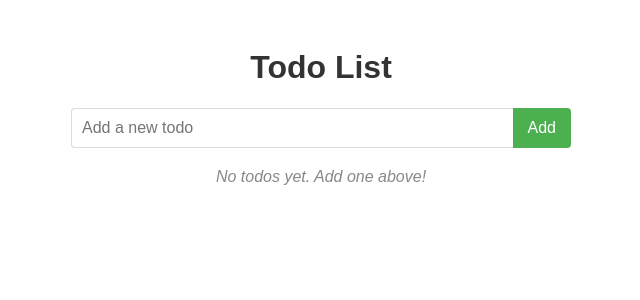
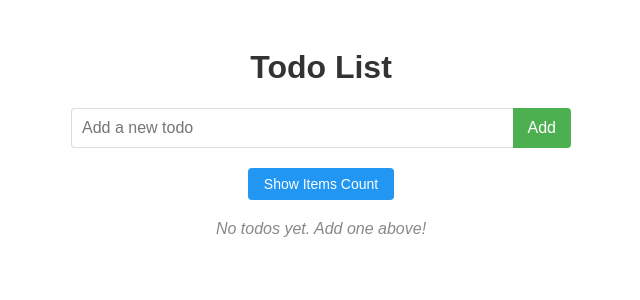
Before and after one commit to y-app-builder/react-app-09a79417, a React (Create React App) app: page / in a window 1280 px wide. Shown: the top 300 px of the page, without its empty margins (319-959 px from the left). Built offline with nearby package versions, Linux system fonts and the light colour scheme.

Commit message:
Edit: add another button that alerts the user about how

```diff
--- a/src/App.tsx
+++ b/src/App.tsx
@@ -57,6 +57,11 @@ const App: React.FC = () => {
     setTodos(todos.filter((todo) => todo.id !== id));
   };
 
+  const handleShowItemsLeft = () => {
+    const itemsLeft = todos.length;
+    alert(`You have ${itemsLeft} item${itemsLeft === 1 ? '' : 's'} in your todo list.`);
+  };
+
   return (
     <div style={styles.container}>
       <h1 style={styles.header}>Todo List</h1>
@@ -72,6 +77,12 @@ const App: React.FC = () => {
         />
         <button onClick={handleAddTodo} style={styles.addButton}>
           Add
+        </button>
+      </div>
+
+      <div style={styles.actionsContainer}>
+        <button onClick={handleShowItemsLeft} style={styles.itemsLeftButton}>
+          Show Items Count
         </button>
       </div>
 
@@ -142,6 +153,20 @@ const styles = {
     cursor: 'pointer',
     fontSize: '16px',
   },
+  actionsContainer: {
+    display: 'flex',
+    justifyContent: 'center',
+    marginBottom: '20px',
+  },
+  itemsLeftButton: {
+    padding: '8px 16px',
+    backgroundColor: '#2196F3',
+    color: 'white',
+    border: 'none',
+    borderRadius: '4px',
+    cursor: 'pointer',
+    fontSize: '14px',
+  },
   todoList: {
     listStyleType: 'none',
     padding: '0',
```
